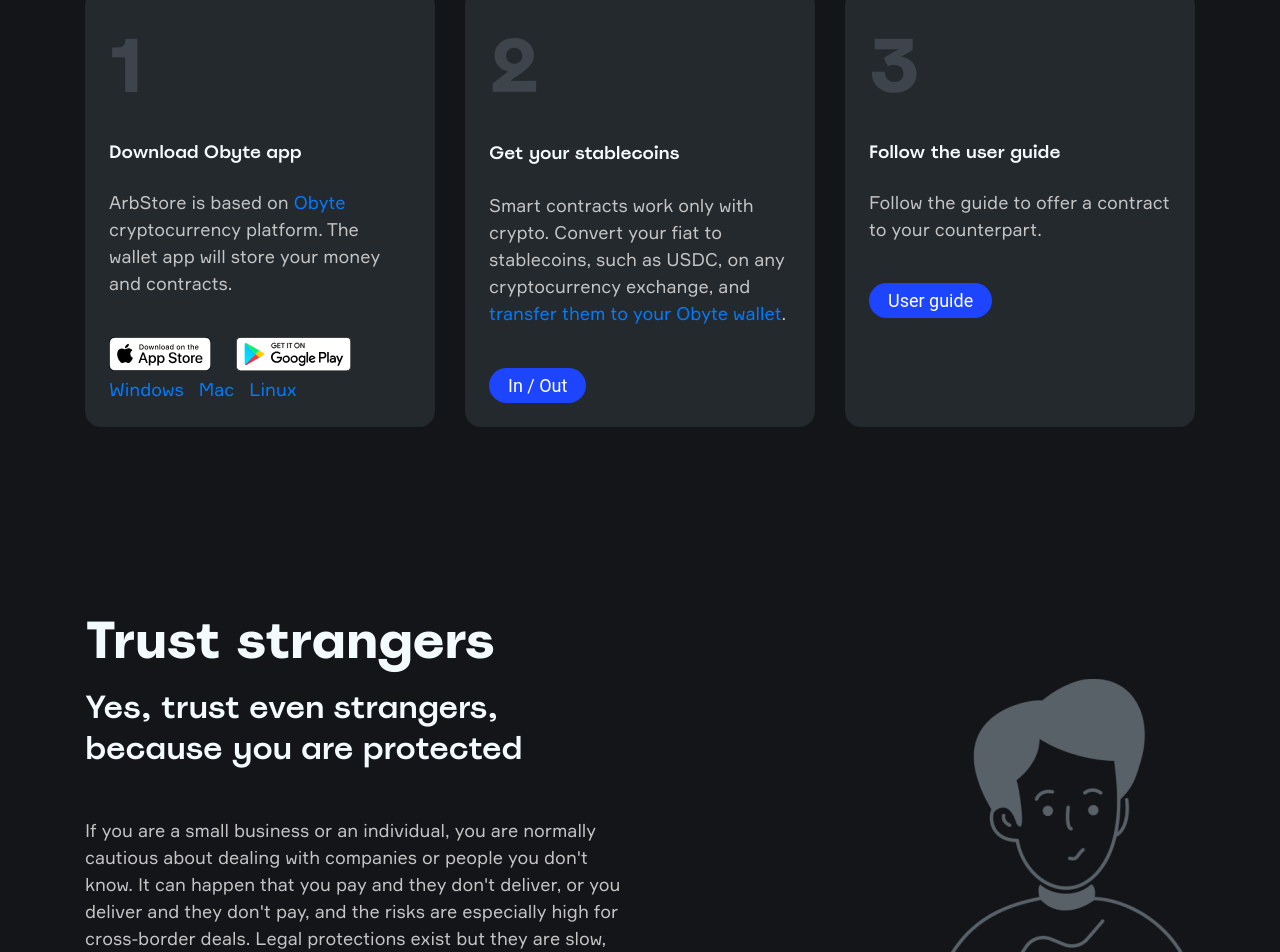
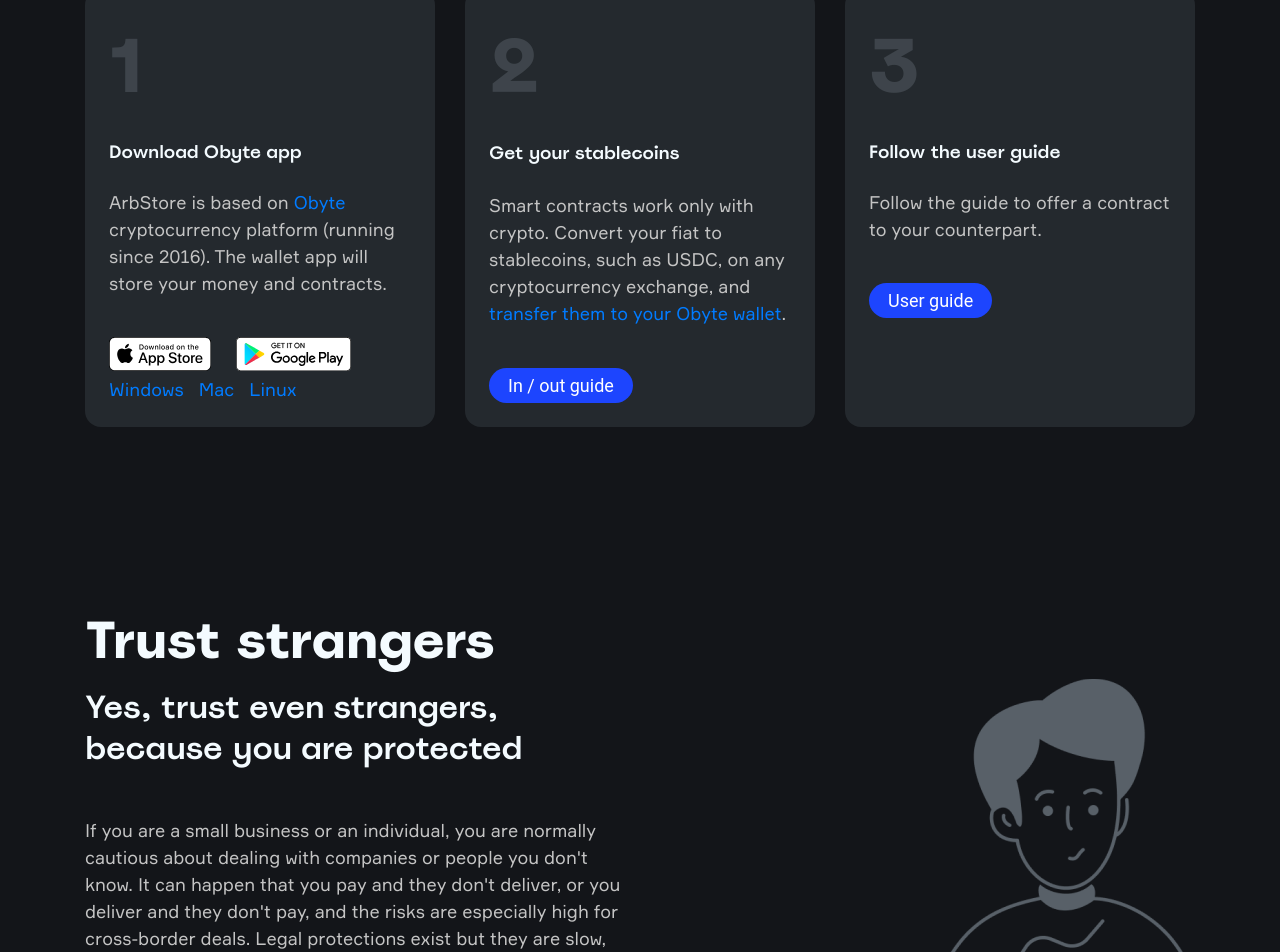
Before and after one commit to byteball/arbstore_front, a Vue app: page / in a window 1280 px wide. Shown: the part 1118-2070 px from the top of the page. Built offline with nearby package versions, Linux system fonts and the light colour scheme; no server answers; what @kyvg/vue3-notification, vue-awesome-paginate would draw is missing.

Commit message:
mention the founding year to add credibility

```diff
--- a/src/views/Home.vue
+++ b/src/views/Home.vue
@@ -70,7 +70,7 @@
             1
           </div>
           Download Obyte app
-          <div class="ff-1 f-18 color-2 mb-4 mt-4">ArbStore is based on <a href="https://obyte.org" target="_blank" rel="noopener">Obyte</a> cryptocurrency platform. The wallet app will store your money and contracts.</div>
+          <div class="ff-1 f-18 color-2 mb-4 mt-4">ArbStore is based on <a href="https://obyte.org" target="_blank" rel="noopener">Obyte</a> cryptocurrency platform (running since 2016). The wallet app will store your money and contracts.</div>
           <div class="d-flex mt-3">
             <a href="https://apps.apple.com/us/app/obyte-formerly-byteball/id1147137332" target="_blank" rel="noopener" class="mr-4">
               <AppStoreSVG/>
@@ -98,7 +98,7 @@
           <div class="d-flex mt-3">
             <router-link to="/fiat-in-out" >
               <div class="button small">
-                In / Out
+                In / out guide
               </div>
             </router-link>
           </div>
```
